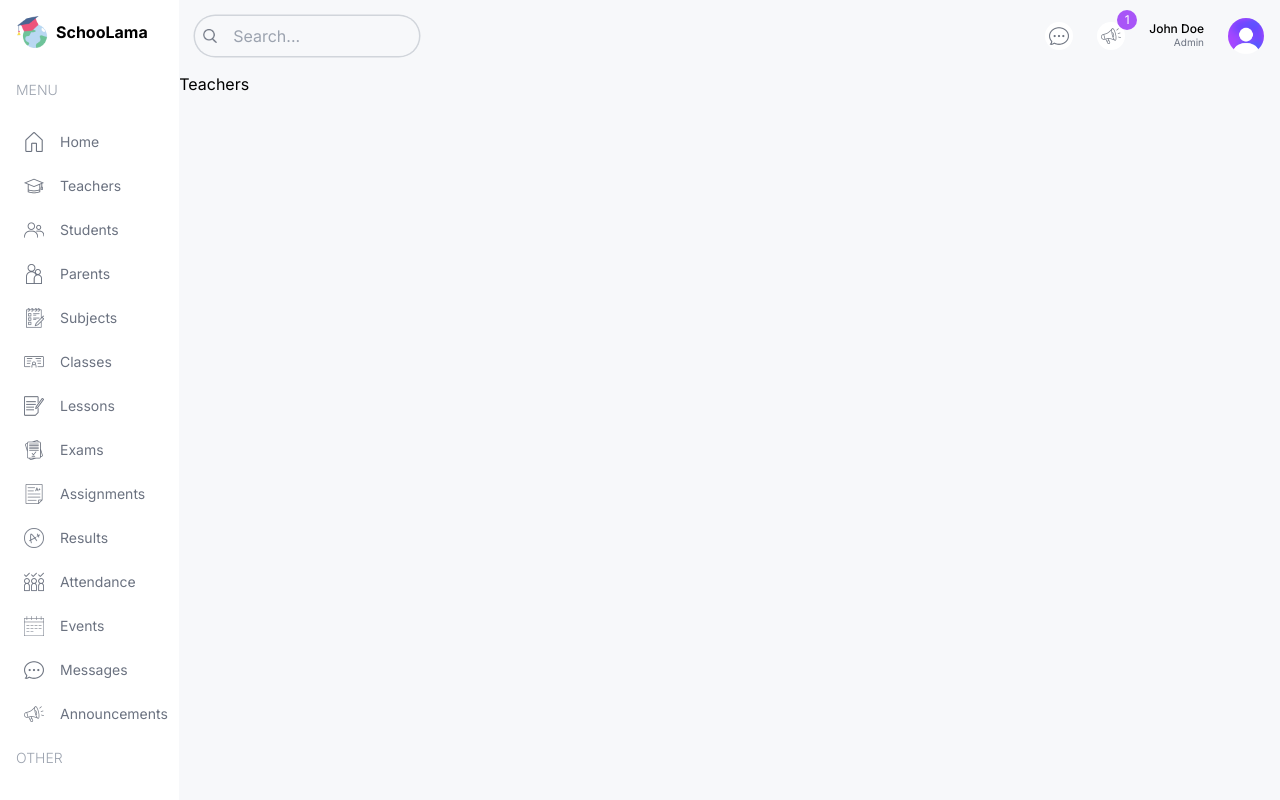
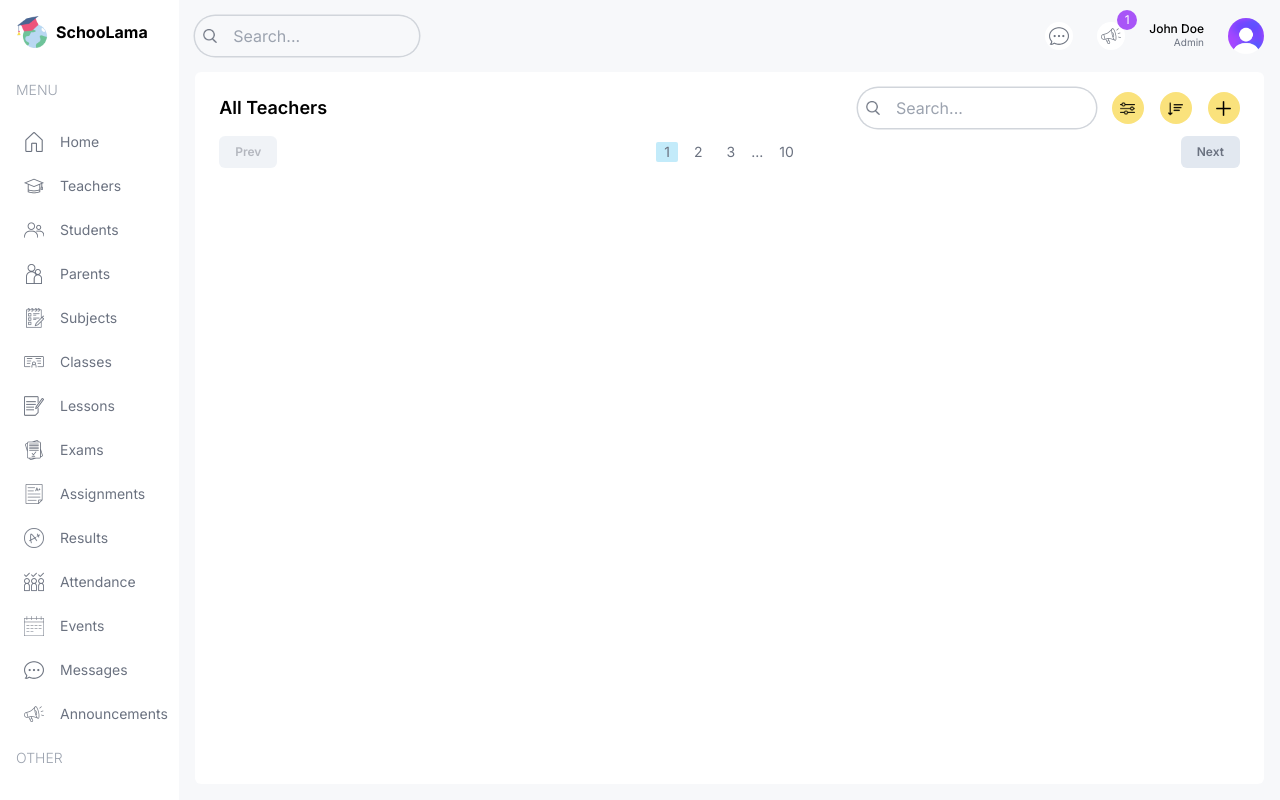
Before and after one commit to GustavoAlmeida-cy/school-management-system, a Next.js app: page /list/teachers in a window 1280 px wide. Built offline with nearby package versions, Linux system fonts and the light colour scheme.

Commit message:
pagination & table-search

```diff
--- a/src/app/(dashboard)/list/teachers/page.tsx
+++ b/src/app/(dashboard)/list/teachers/page.tsx
@@ -1,9 +1,33 @@
+import Pagination from "@/components/Pagination";
+import TableSearch from "@/components/TableSearch";
+import Image from "next/image";
 import React from "react";
 
 const TeacherListPage = () => {
   return (
-    <div>
-      <h1>Teachers</h1>
+    <div className="bg-white py-4 px-6 rounded-md flex-1 m-4 mt-0">
+      {/* Top */}
+      <div className="flex items-center justify-between">
+        <h1 className="hidden md:block text-lg font-semibold">All Teachers</h1>
+        <div className="flex flex-col md:flex-row items-center gap-4  w-full md:w-auto">
+          <TableSearch />
+          <div className="flex items-center gap-4 self-end mb-1">
+            <button className="w-8 h-8 flex items-center justify-center rounded-full bg-lamaYellow">
+              <Image src="/filter.png" alt="filter" width={15} height={15} />
+            </button>
+            <button className="w-8 h-8 flex items-center justify-center rounded-full bg-lamaYellow">
+              <Image src="/sort.png" alt="filter" width={15} height={15} />
+            </button>
+            <button className="w-8 h-8 flex items-center justify-center rounded-full bg-lamaYellow">
+              <Image src="/plus.png" alt="filter" width={15} height={15} />
+            </button>
+          </div>
+        </div>
+      </div>
+      {/* List */}
+      <div></div>
+      {/* Pagination */}
+      <Pagination />
     </div>
   );
 };
--- /dev/null
+++ b/src/components/Pagination.tsx
@@ -0,0 +1,28 @@
+"use client";
+
+import React from "react";
+
+const Pagination = () => {
+  return (
+    <div className="mt-2 flex items-center justify-between text-gray-500">
+      <button
+        disabled
+        className="py-2 px-4 rounded-md bg-slate-200 text-xs font-semibold disabled:opacity-50 disabled:cursor-not-allowed"
+      >
+        Prev
+      </button>
+      <div className="flex items-center gap-2 text-sm">
+        <button className="px-2 rounded-sm bg-lamaSky">1</button>
+        <button className="px-2 rounded-sm">2</button>
+        <button className="px-2 rounded-sm">3</button>
+        <span>...</span>
+        <button className="px-2 rounded-sm">10</button>
+      </div>
+      <button className="py-2 px-4 rounded-md bg-slate-200 text-xs font-semibold disabled:opacity-50 disabled:cursor-not-allowed">
+        Next
+      </button>
+    </div>
+  );
+};
+
+export default Pagination;
--- /dev/null
+++ b/src/components/TableSearch.tsx
@@ -0,0 +1,17 @@
+import Image from "next/image";
+import React from "react";
+
+const TableSearch = () => {
+  return (
+    <div className="w-full md:w-auto flex items-center gap-2 text-sx rounded-full ring-[1.5px] ring-gray-300 px-2">
+      <Image src="/search.png" alt="Search" width={14} height={14} />
+      <input
+        type="text"
+        placeholder="Search..."
+        className="w-[200px] p-2 bg-transparent outline-none"
+      />
+    </div>
+  );
+};
+
+export default TableSearch;
```
